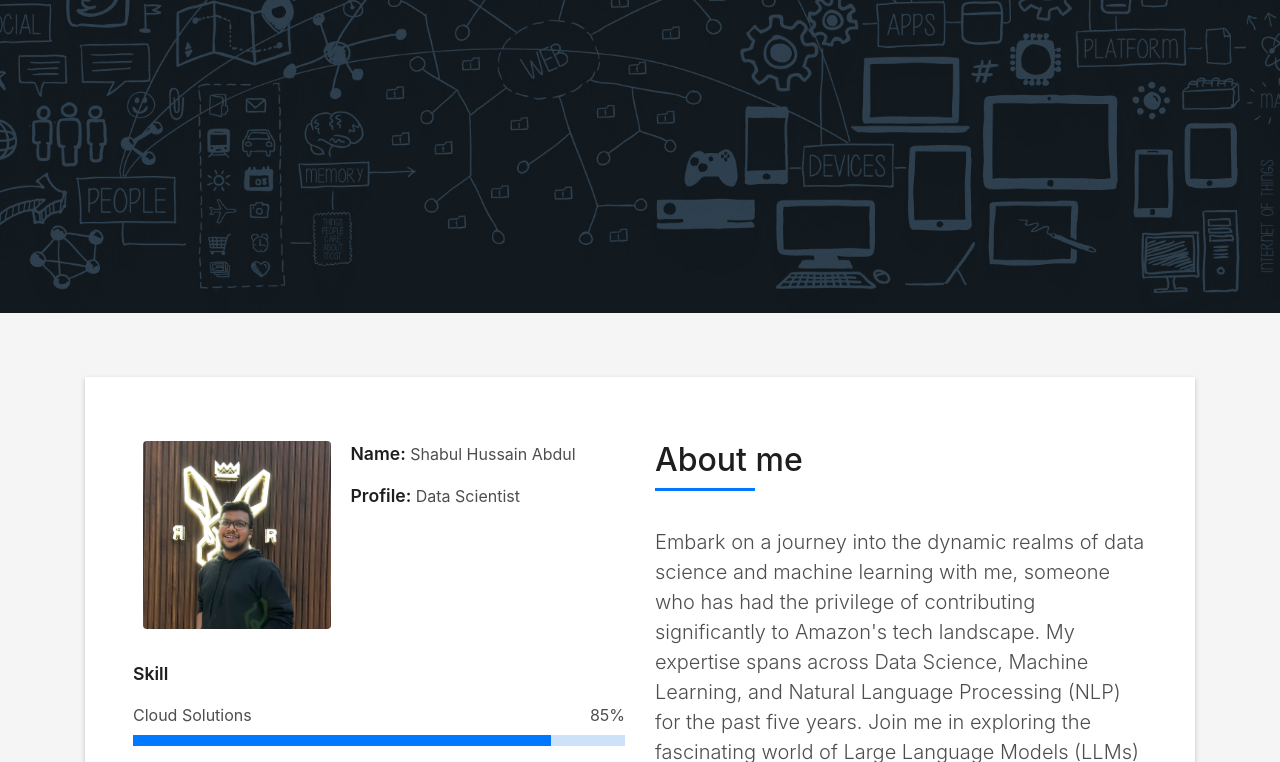
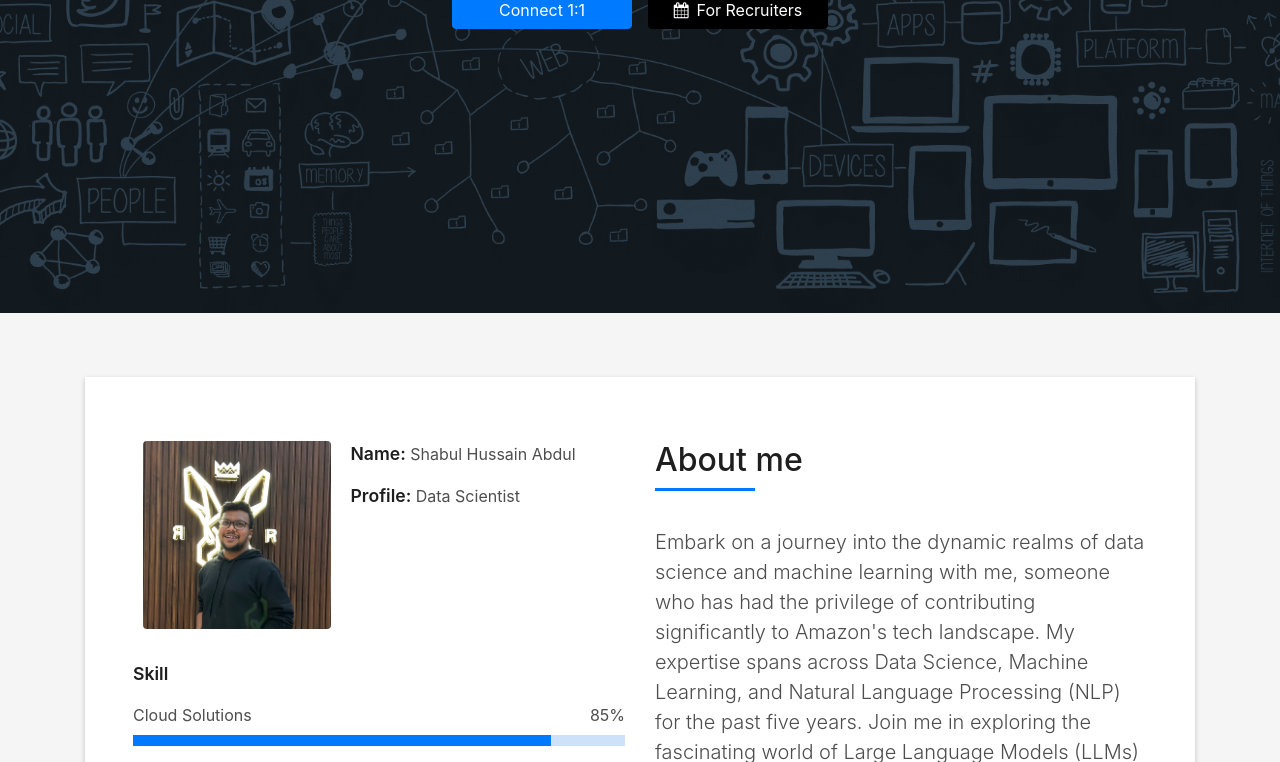
Before and after one commit to shabul/seo_webistes_shabul, a plain HTML site: page index.html in a window 1280 px wide. Shown: the part 487-1249 px from the top of the page. Drawn offline with Linux system fonts and the light colour scheme; a script that the page names is missing; files whose address does not match are found by name.

Commit message:
Add meeting CTAs for candidates and recruiters

```diff
--- a/css/style.css
+++ b/css/style.css
@@ -1244,6 +1244,50 @@ footer .credits a {
 .box-comments .list-comments .comment-author {
   font-size: 1.5rem;
 }
+
+.intro-cta {
+  display: flex;
+  flex-wrap: wrap;
+  justify-content: center;
+  gap: 1rem;
+}
+
+.intro-cta .btn {
+  min-width: 180px;
+}
+
+.for-recruiters-btn {
+  background-color: #000;
+  color: #fff;
+  border: 1px solid #000;
+  display: inline-flex;
+  align-items: center;
+  justify-content: center;
+  gap: 0.5rem;
+}
+
+.for-recruiters-btn:hover,
+.for-recruiters-btn:focus {
+  color: #fff;
+  background-color: #111;
+  border-color: #111;
+  text-decoration: none;
+}
+
+.footer-link {
+  margin-bottom: 0.5rem;
+}
+
+.footer-link a {
+  color: #0078ff;
+  font-weight: 500;
+}
+
+.footer-link a:hover,
+.footer-link a:focus {
+  color: #0056b3;
+  text-decoration: underline;
+}
 }
 
 @media (min-width: 992px) {
--- a/index.html
+++ b/index.html
@@ -59,6 +59,9 @@
           <li class="nav-item">
             <a class="nav-link js-scroll" href="#contact">Contact</a>
           </li>
+          <li class="nav-item">
+            <a class="nav-link" href="https://cal.com/shabul/45-min-meeting?overlayCalendar=true&layout=month_view" target="_blank" rel="noopener">Connect 1:1</a>
+          </li>
         </ul>
       </div>
     </div>
@@ -75,6 +78,13 @@
           <h1 class="intro-title mb-4">Shabul Hussain Abdul</h1>
           <p class="intro-subtitle"><span class="text-slider-items">Amazon 2024 World Wide Innovista Winner,AI Evangelist,Data Scientist,Researcher</span><strong class="text-slider"></strong></p>
           <!-- <p class="pt-3"><a class="btn btn-primary btn js-scroll px-4" href="#about" role="button">Learn More</a></p> -->
+          <div class="intro-cta mt-4">
+            <a class="btn btn-primary" href="https://cal.com/shabul/45-min-meeting?overlayCalendar=true&layout=month_view" target="_blank" rel="noopener">Connect 1:1</a>
+            <a class="btn for-recruiters-btn" href="https://cal.com/shabul/45-min-meeting?overlayCalendar=true&layout=month_view" target="_blank" rel="noopener">
+              <i class="fa fa-calendar" aria-hidden="true"></i>
+              <span>For Recruiters</span>
+            </a>
+          </div>
         </div>
       </div>
     </div>
@@ -721,6 +731,9 @@ Adept in web designing with prior experience using Bootstrap, JS, and jQuery, ho
         <div class="row">
           <div class="col-sm-12">
             <div class="copyright-box">
+              <p class="footer-link">
+                <a href="https://cal.com/shabul/45-min-meeting?overlayCalendar=true&layout=month_view" target="_blank" rel="noopener">Connect 1:1</a>
+              </p>
               <p class="copyright">&copy; Copyrights <strong>Shabul</strong>. All Rights Reserved 2024</p>
               <div class="credits">
                 <!--Dev Note : Need a freelance content writer and UI Designer.-->
```
Lines whose indentation alone changed are shown as unchanged.
